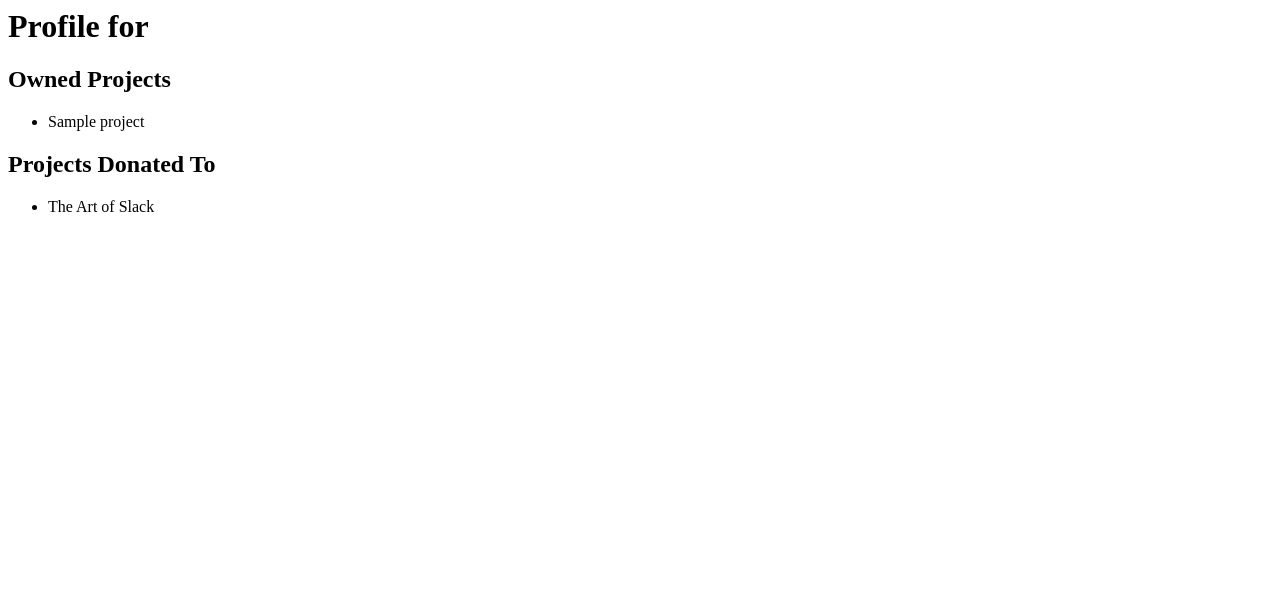
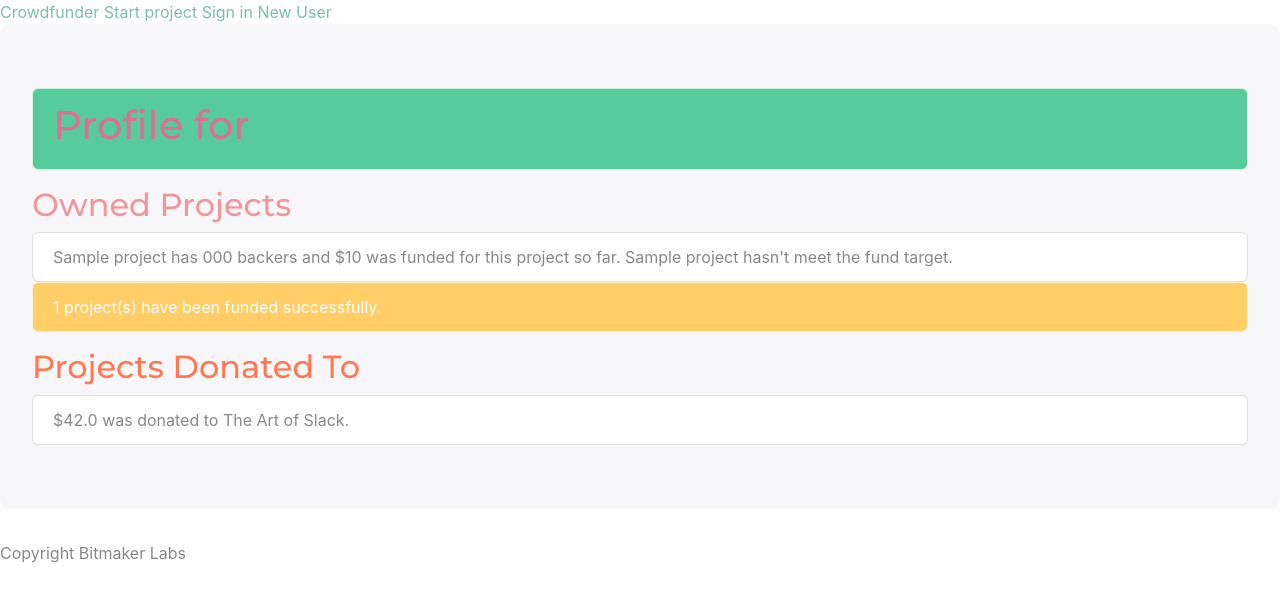
Before and after one commit to jessiicacmoore/Crowdfunder, a Django app: template crowdfunder/templates/profile.html in a window 1280 px wide. Shown: the top 602 px of the page. Run offline with Django 3.2, Linux system fonts and the light colour scheme; data comes from the database, SQL or seed files in the repository; tables that the repository leaves empty hold one stand-in row (values such as "Sample post"); the template is opened without the code that fills it: values that come from a table or form of the project are taken from there, most other values are stand-ins (such as "Sample title", 1, 10 or a date in 2020).

Commit message:
completed profile section

```diff
--- a/crowdfunder/models.py
+++ b/crowdfunder/models.py
@@ -34,6 +34,8 @@ class Project(models.Model):
         self.number_of_backers = self.donations.count(distinct=True)
         self.save()
 
+    def met_goal(self):
+        return self.amount_funded >= self.funding_goal
 
 class Reward(models.Model):
     name = models.CharField(max_length=255)
@@ -47,7 +49,7 @@ class Donation(models.Model):
     donation_amount = models.DecimalField(decimal_places=1, max_digits=4, default=0)
 
     def __str__(self):
-        return f'{self.name}'
+        return f'{self.project}'
 
 class Comment(models.Model):
     user = models.ForeignKey(User, on_delete=models.CASCADE, related_name='comments')
--- /dev/null
+++ b/crowdfunder/static/css/profile.css
@@ -0,0 +1,3 @@
+h1 {
+    color: palevioletred !important;
+}
--- a/crowdfunder/templates/base.html
+++ b/crowdfunder/templates/base.html
@@ -7,6 +7,8 @@
     {% load static %}
     <link rel="stylesheet" href="https://cdnjs.cloudflare.com/ajax/libs/normalize/8.0.1/normalize.css">
     <link rel="stylesheet" href="{% static 'css/main.css' %}">
+
+
     <title>{{ title }}</title>
 </head>
 <body>
--- a/crowdfunder/templates/profile.html
+++ b/crowdfunder/templates/profile.html
@@ -1,19 +1,46 @@
-<h1>Profile for {{ user.email }}</h1>
+{% extends 'base.html' %}
+{% load static %}
 
-<h2>Owned Projects</h2>
-<ul>
-    {% for project in owned_projects %}
-        <li>
-            {{project.title}}
+
+
+{% block content %}
+<link rel="stylesheet" href="https://bootswatch.com/4/minty/bootstrap.min.css">
+<link rel="stylesheet" href="{% static 'css/profile.css' %}">
+
+
+<div class="jumbotron">
+        <div class="alert alert-dismissible alert-success">
+<h1>Profile for {{ user.username }}</h1>
+            </div>
+<h2 class="text-secondary">Owned Projects</h2>
+
+<ul class="list-group">
+     {% for project in owned_projects %}
+        <li class="list-group-item d-flex justify-content-between align-items-center">
+            {{project.title}} has
+            {{project.number_of_backers}} backers and
+            ${{project.amount_funded}} was funded for this project so far.
+                {% if project.amount_funded >= project.funding_goal %}
+                    {{project.title}} funded successfully!
+                {% else %}
+                    {{project.title}} hasn't meet the fund target.
+                {% endif %}
         </li>
     {% endfor %}
 </ul>
 
-<h2>Projects Donated To</h2>
-<ul>
+
+<p class="alert alert-dismissible alert-warning">{{funded_count}} project(s) have been funded successfully.</p>
+
+
+<h2 class="text-danger">Projects Donated To</h2>
+<ul class="list-group">
     {% for donation in donations %}
-        <li>
-            {{donation.project}}
+        <li class="list-group-item d-flex justify-content-between align-items-center">
+            ${{donation.donation_amount}} was donated to {{donation.project}}.
         </li>
     {% endfor %}
 </ul>
+</div>
+
+{% endblock %}
```
Also changed, not shown: crowdfunder/views.py (+3 -6 lines), crowdfunder/migrations/0001_initial.py, crowdfunder/migrations/0004_project_category.py (deleted), crowdfunder/settings.py (line endings or trailing spaces).
